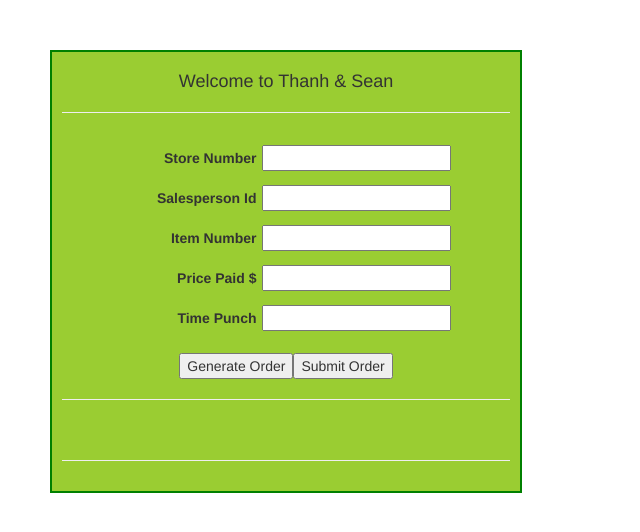
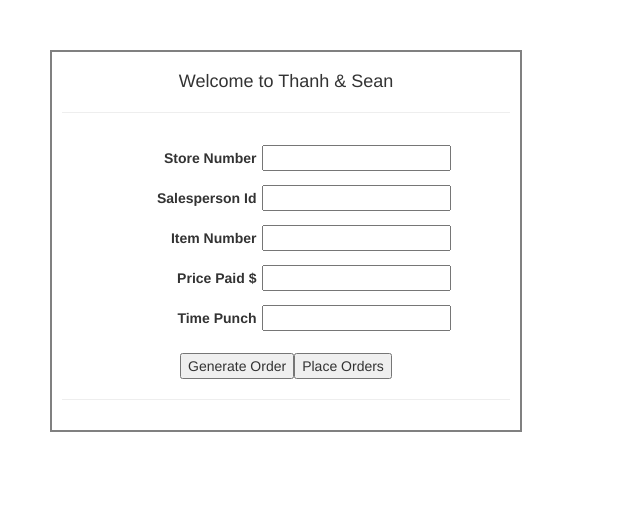
Before and after one commit to tduoth/isit420duong, a Node server app: page / in a window 1280 px wide. Shown: the top 532 px of the page, without its empty margins (0-640 px from the left). Run offline with Node 20, Linux system fonts and the light colour scheme; some libraries are stand-ins or nearby versions.

Commit message:
final homework complete

```diff
--- a/homework01/public/javascripts/control.js
+++ b/homework01/public/javascripts/control.js
@@ -19,7 +19,7 @@ var Orders = (function () {
     function generateOrders(){
 
         var numberOfOrders =  $('#numberOfOrders').val();
-        if(numberOfOrders&&!isNaN(numberOfOrders)){
+     if(numberOfOrders&&!isNaN(numberOfOrders)){
             for (var i = 0; i < numberOfOrders; i++) {
                 generateOrder();
                 if(order){
@@ -28,7 +28,7 @@ var Orders = (function () {
             }
         }
         else{
-            alert('Please enter a valid number of orders to be generated');
+            alert('Order Success Submit to Database');
         }
     }
 
--- a/homework01/public/stylesheets/style.css
+++ b/homework01/public/stylesheets/style.css
@@ -8,8 +8,8 @@ a {
 }
 
 #order {
-    background-color: yellowgreen;
-    border: 2px solid green;
+    background-color: white;
+    border: 2px solid gray;
     padding: 10px;
     width: 40%;
     text-align: center;
--- a/homework01/views/index.jade
+++ b/homework01/views/index.jade
@@ -22,8 +22,7 @@ block content
         br
         br
         button#generateOrder Generate Order
-        button#submit Submit Order
-        hr
+        button#ordersButton Place Orders
         br
         hr
         p#ordersPlacementStatus
```
